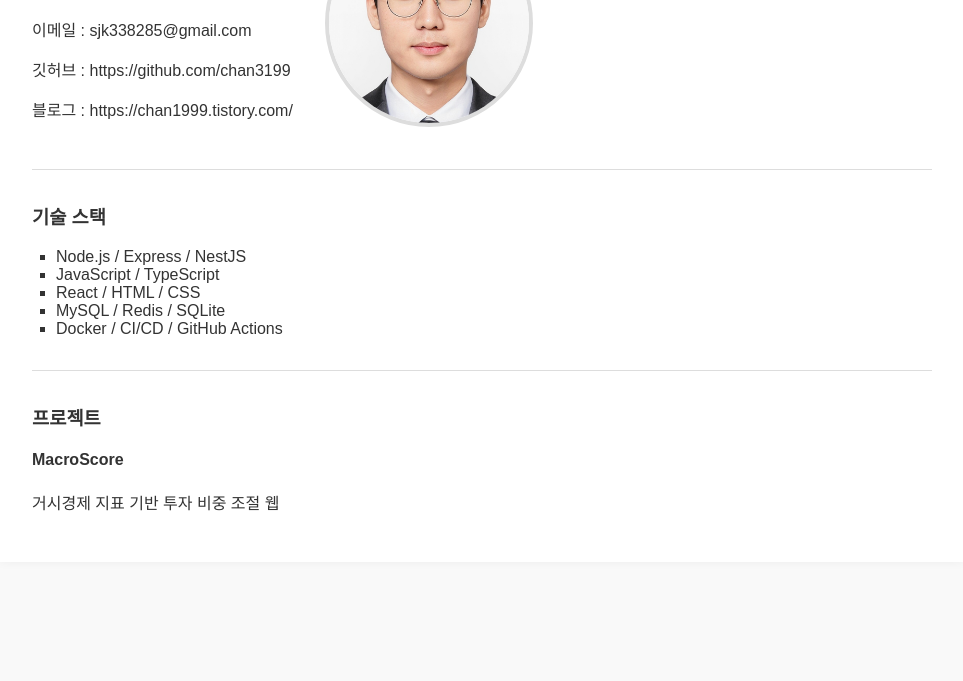
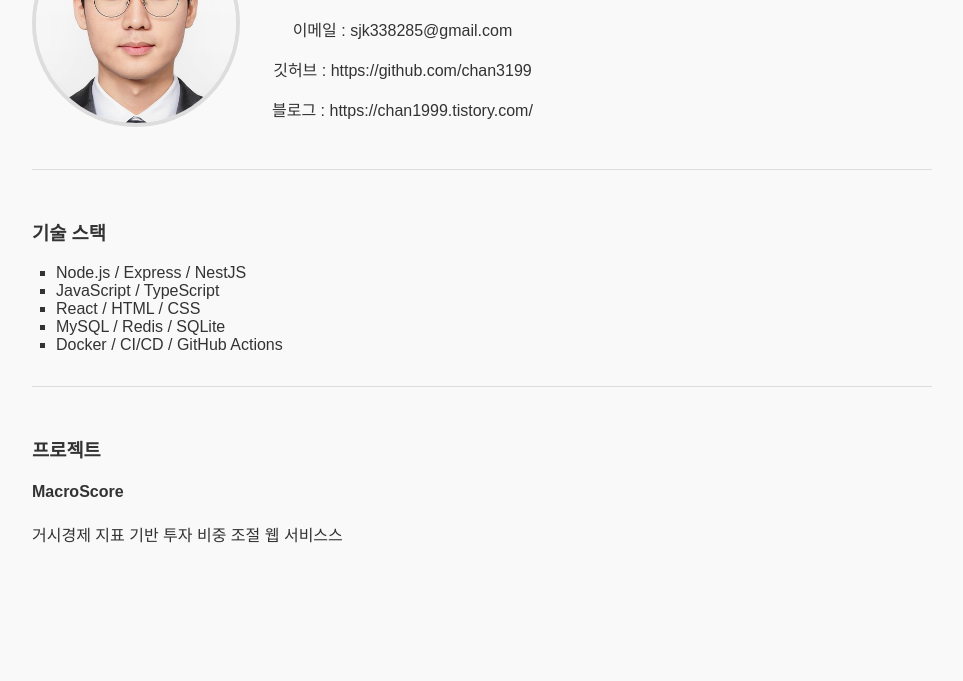
Before and after one commit to chan3199/chan3199.github.io, a plain HTML site: page index.html in a window 1280 px wide. Shown: the part 119-800 px from the top of the page, without its empty margins (158-1121 px from the left). Drawn offline with Linux system fonts and the light colour scheme.

Commit message:
컨테이너 수정

```diff
--- a/index.css
+++ b/index.css
@@ -10,9 +10,15 @@ body {
     max-width: 900px;
     margin: 0 auto;
     padding: 2rem;
-    background: #fff;
-    box-shadow: 0 0 10px rgba(0, 0, 0, 0.05);
+    text-align: center;
   }
+
+  .skills,
+  .projects {
+    text-align: left;
+    margin-top: 3rem;
+  }
+
 
   .intro {
     display: flex;
--- a/index.html
+++ b/index.html
@@ -9,15 +9,15 @@
 <body>
     <div class="container">
         <section class="intro">
+        <div class="profile">
+            <img src="assets/profile.jpg" alt="프로필 사진" />
+        </div>
           <div class="info">
             <h1>이정찬</h1>
             <h2>백엔드 개발자 (Node.js)</h2>
             <p><span class="label">이메일 : </span>sjk338285@gmail.com</p>
             <p><span class="label">깃허브 : </span>https://github.com/chan3199</p>
             <p><span class="label">블로그 : </span>https://chan1999.tistory.com/</p>
-          </div>
-          <div class="profile">
-            <img src="assets/profile.jpg" alt="프로필 사진" />
           </div>
         </section>
         </section>
@@ -39,7 +39,7 @@
             <h3>프로젝트</h3>
             <div class="project">
                 <h4>MacroScore</h4>
-                <p>거시경제 지표 기반 투자 비중 조절 웹
+                <p>거시경제 지표 기반 투자 비중 조절 웹 서비스스
             </div>
             </section>
     </div>
```
